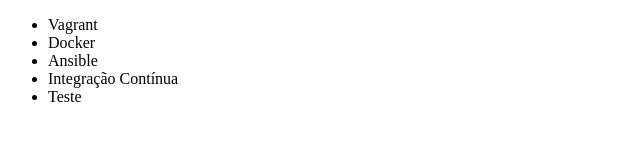
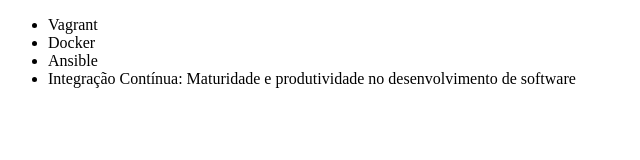
Before and after one commit to undevalmeida/Alura-Git, a plain HTML site: page index.html in a window 1280 px wide. Shown: the whole page, without its empty margins (0-640 px from the left). Drawn offline with Linux system fonts and the light colour scheme.

Commit message:
Corrigindo nome de curso

```diff
--- a/index.html
+++ b/index.html
@@ -9,8 +9,7 @@
         <li>Vagrant</li>
         <li>Docker</li>
         <li>Ansible</li>
-        <li>Integração Contínua</li>
-        <li>Teste</li>
+        <li>Integração Contínua: Maturidade e produtividade no desenvolvimento de software</li>
     </ul>
 </body>
 </html>
```
